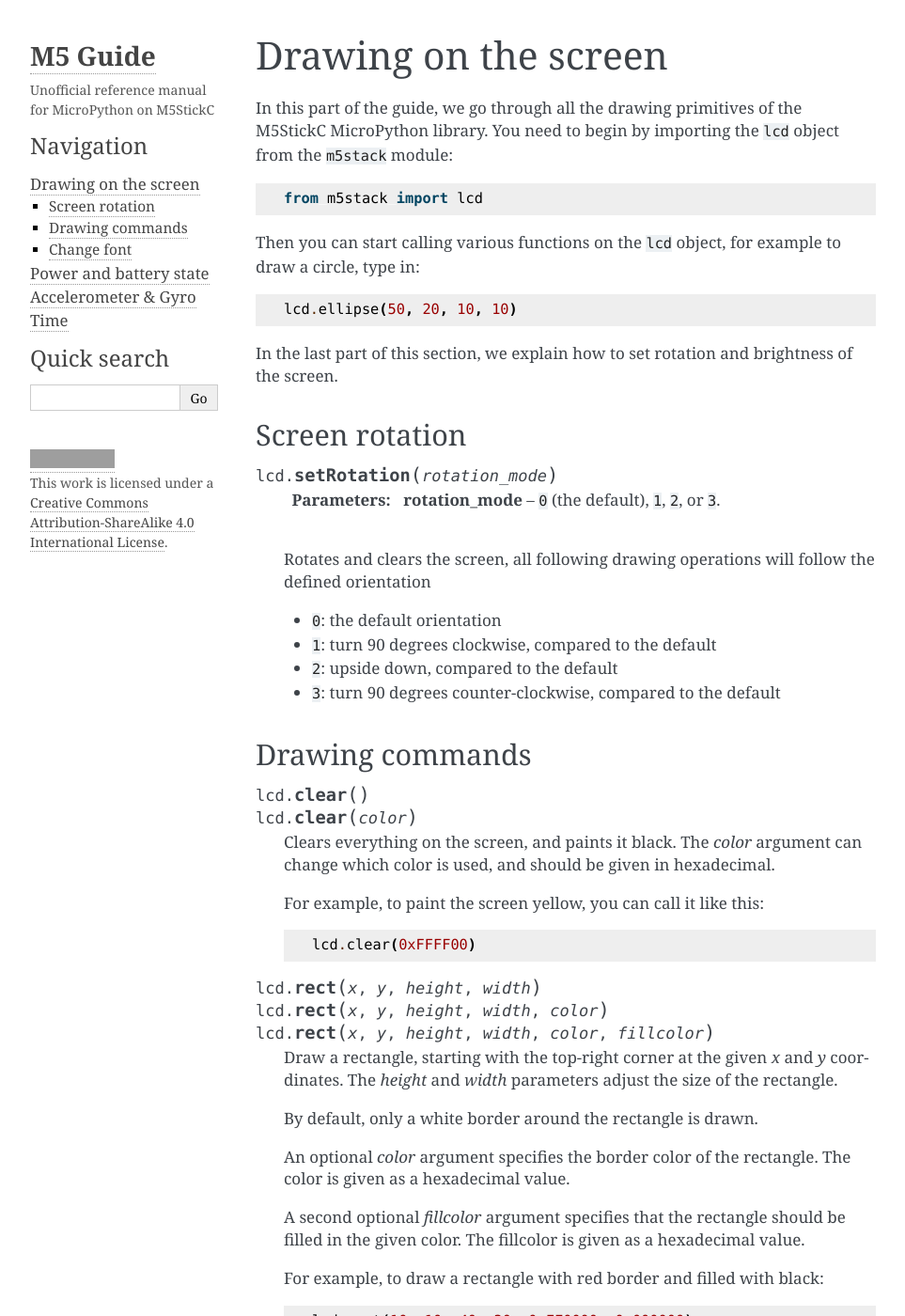
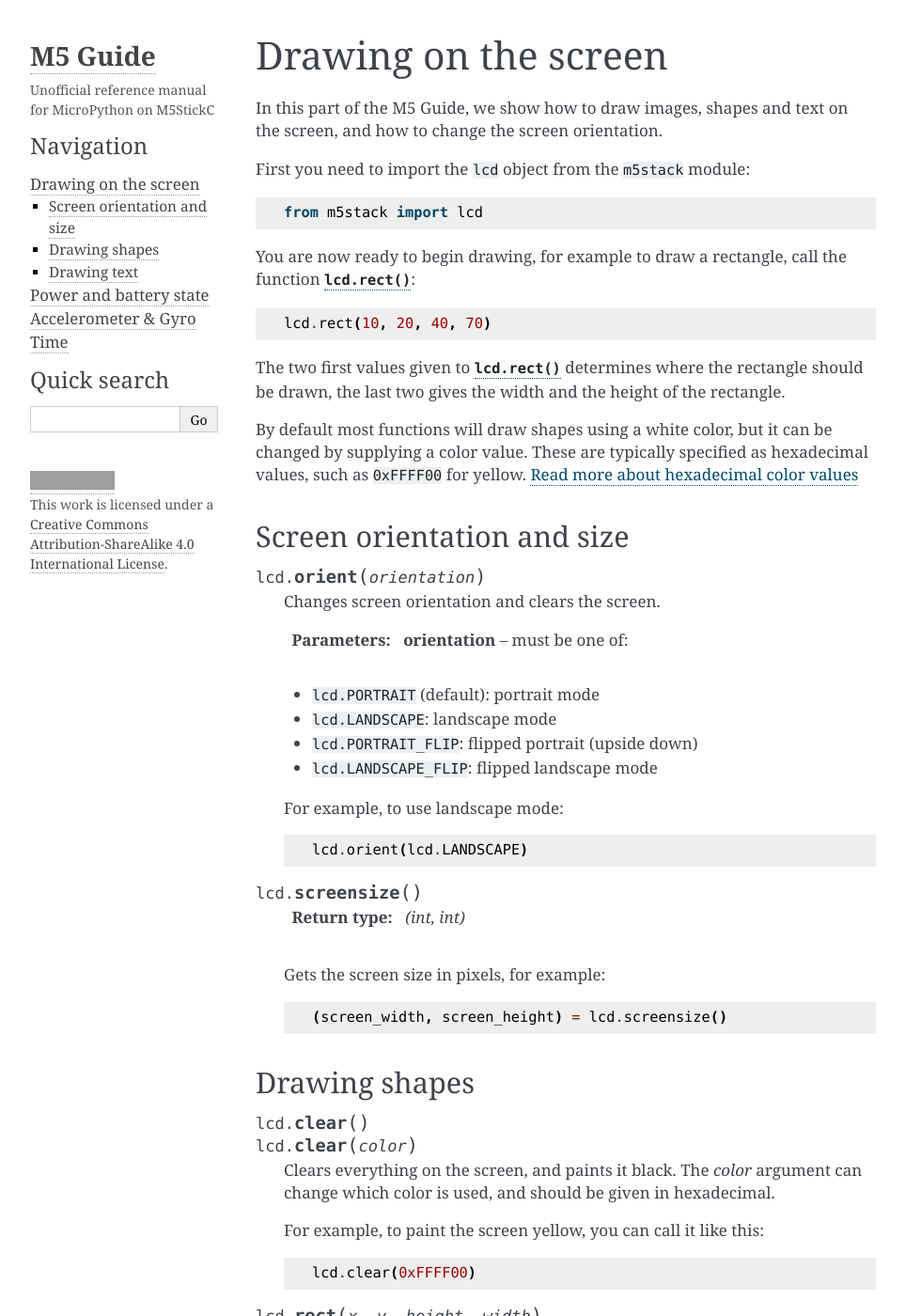
Before and after one commit to DatalogiForAlle/M5Guide, a Sphinx documentation site: the page built from docs/drawing.rst, in a window 1280 px wide and 1400 px high. Shown: the whole window at 94% size, without its empty margins (148-1111 px from the left). Built offline with Sphinx 7.4.7, drawn with Linux system fonts in a browser that asks for light colours; some of the changed text lies outside the part shown; grey boxes are pictures that could not be loaded.

Commit message:
Add more on drawing

```diff
--- a/docs/drawing.rst
+++ b/docs/drawing.rst
@@ -3,36 +3,59 @@
 Drawing on the screen
 =====================
 
-In this part of the guide, we go through all the drawing primitives of
-the M5StickC MicroPython library. You need to begin by importing the
-``lcd`` object from the ``m5stack`` module::
+.. get documentation from https://github.com/loboris/MicroPython_ESP32_psRAM_LoBo/wiki/display
+
+In this part of the M5 Guide, we show how to draw images, shapes and
+text on the screen, and how to change the screen orientation.
+
+First you need to import the ``lcd`` object from the ``m5stack``
+module::
 
    from m5stack import lcd
 
-Then you can start calling various functions on the ``lcd`` object,
-for example to draw a circle, type in::
+You are now ready to begin drawing, for example to draw a rectangle,
+call the function :func:`lcd.rect`::
 
-  lcd.ellipse(50, 20, 10, 10)
+  lcd.rect(10, 20, 40, 70)
 
-In the last part of this section, we explain how to set rotation and
-brightness of the screen.
+The two first values given to :func:`lcd.rect` determines where the
+rectangle should be drawn, the last two gives the width and the height
+of the rectangle.
+
+By default most functions will draw shapes using a white color, but it
+can be changed by supplying a color value. These are typically
+specified as hexadecimal values, such as ``0xFFFF00`` for yellow. `Read more about hexadecimal color
+values
+<https://www.finalsitesupport.com/hc/en-us/articles/115000768887-Hexadecimal-color-values>`_
 
 
-Screen rotation
----------------
-.. function:: lcd.setRotation(rotation_mode)
 
-   :param rotation_mode: ``0`` (the default), ``1``, ``2``, or ``3``.
+Screen orientation and size
+---------------------------
+.. function:: lcd.orient(orientation)
 
-   Rotates and clears the screen, all following drawing operations
-   will follow the defined orientation
+   Changes screen orientation and clears the screen.
 
-   * ``0``: the default orientation
-   * ``1``: turn 90 degrees clockwise, compared to the default
-   * ``2``: upside down, compared to the default
-   * ``3``: turn 90 degrees counter-clockwise, compared to the default
+   :param orientation: must be one of:
+   * ``lcd.PORTRAIT`` (default): portrait mode
+   * ``lcd.LANDSCAPE``: landscape mode
+   * ``lcd.PORTRAIT_FLIP``: flipped portrait (upside down)
+   * ``lcd.LANDSCAPE_FLIP``: flipped landscape mode
 
-Drawing commands
+   For example, to use landscape mode::
+
+     lcd.orient(lcd.LANDSCAPE)
+
+.. function:: lcd.screensize()
+
+   :rtype: `(int, int)`
+
+   Gets the screen size in pixels, for example::
+
+     (screen_width, screen_height) = lcd.screensize()
+
+
+Drawing shapes
 ----------------
 .. function:: lcd.clear()
               lcd.clear(color)
@@ -74,6 +97,107 @@
    :param color: Number: border color (optional)
    :param fillcolor: Number: fill color (optional)
 
+.. function:: lcd.roundrect(x, y, height, width, r)
+              lcd.roundrect(x, y, height, width, r, color)
+              lcd.roundrect(x, y, height, width, r, color, fillcolor)
+
+   Defaults to white border, no fill
+
+.. function:: lcd.pixel(x, y)
+              lcd.pixel(x, y, color)
+
+   Defaults to white
+
+.. function:: lcd.line(x1, y1, x2, y2)
+              lcd.line(x1, y1, x2, y2, color)
+
+   Defaults to white
+
+.. function:: lcd.triangle(x1, y1, x2, y2, x3, y3)
+              lcd.triangle(x1, y1, x2, y2, x3, y3, color)
+              lcd.triangle(x1, y1, x2, y2, x3, y3, color, fillcolor)
+
+   Defaults to white border, no fill.
+
+.. function:: lcd.ellipse(x, y, width, height)
+              lcd.ellipse(x, y, width, height, opt, color)
+              lcd.ellipse(x, y, width, height, opt, color, fillcolor)
+
+   Defaults to white border, no fill.
+
+   If you want to choose color, always supply the number ``15`` as the
+   `opt` parameter.
+
+
+.. function:: lcd.circle(x, y, radius)
+              lcd.circle(x, y, radius, color)
+              lcd.circle(x, y, radius, color, fillcolor)
+
+   Defaults to white border, no fill.
+
+
+.. function:: lcd.arc(x, y, radius, thickness, start, end)
+              lcd.arc(x, y, radius, thickness, start, end, color)
+              lcd.arc(x, y, radius, thickness, start, end, color, fillcolor)
+
+   Defaults to white border, no fill.
+
+   :param x: Number: center x-coordinate
+   :param y: Number: center y-coordinate
+   :param radius: radius of arc
+   :param thickness: Number: thickness of border
+   :param start: Number: start angle in degrees (0°-360°)
+   :param end: Number: end angle in degrees (0°-360°)
+
+
+.. function:: lcd.polygon(x, y, radius, sides, thickness)
+              lcd.polygon(x, y, radius, sides, thickness, color)
+              lcd.polygon(x, y, radius, sides, thickness, color, fillcolor)
+              lcd.polygon(x, y, radius, sides, thickness, color, fillcolor, rotate=0)
+
+   Defaults to white border, no fill.
+
+   The ``fillcolor`` argument to :func:`lcd.polygon` appears buggy, so you might experience
+   some difficulty.
+
+   :param x: Number: center x-coordinate
+   :param y: Number: center y-coordinate
+   :param radius: Number: radius of polygon
+   :param radius: Number: number of sides of the polygon
+   :param thickness: Number: thickness of border
+   :param rotate: Number: angle to rotate in degrees (0°-360°)
+
+
+.. function:: lcd.image(x, y, filename)
+
+   :param x: Number: x-coordinate
+   :param y: Number: y-coordinate
+   :param filename: String: filename of image file, e.g. ``"img.bmp"``
+
+   Supports ``.bmp`` and ``.jpg``
+
+
+..
+   **DONE:**
+   ::
+      lcd.clear(color=0x000000)
+      lcd.text(x, y, 'hello world', color=0xffffff, transparent=True)
+      lcd.print('hello world', x, y, color=0xffffff, transparent=True)
+      lcd.rect(x, y, width, height, color=0xffffff, fillcolor=0xffffff)
+
+   **TODO:**
+   ::
+      lcd.pixel(x, y, 0xffffff)
+      lcd.line(x1, y1, x2, y2, 0xffffff)
+      lcd.triangle(x1, y1, x2, y2, x3, y3, color=0xffffff, fillcolor=0xffffff)
+      lcd.circle(x, y, radius, color=0xffffff, fillcolor=0xffffff)
+      lcd.ellipse(x, y, rx, ry, color=0xffffff, fillcolor=0xffffff)
+      lcd.arc(x, y, radius, thick, start, end, color=0xffffff, fillcolor=0xffffff)
+      lcd.polygon(x, y, radius, sides, thick, color=0xffffff, fillcolor=0xffffff, rotate=10)
+
+
+Drawing text
+------------
 .. function:: lcd.text(x, y, msg)
               lcd.text(x, y, msg, color)
               lcd.text(x, y, msg, color, transparent=True)
@@ -94,27 +218,8 @@
    Aligning text in the center of the screen, can be done by replacing
    either `x` or `y`, or both, with the special value :const:`lcd.CENTER`
 
-..
-   **DONE:**
-   ::
-      lcd.clear(color=0x000000)
-      lcd.text(x, y, 'hello world', color=0xffffff, transparent=True)
-      lcd.print('hello world', x, y, color=0xffffff, transparent=True)
-      lcd.rect(x, y, width, height, color=0xffffff, fillcolor=0xffffff)
+.. function:: lcd.setTextColor(0x000000, 0xffffff)
 
-   **TODO:**
-   ::
-      lcd.pixel(x, y, 0xffffff)
-      lcd.line(x1, y1, x2, y2, 0xffffff)
-      lcd.triangle(x1, y1, x2, y2, x3, y3, color=0xffffff, fillcolor=0xffffff)
-      lcd.circle(x, y, radius, color=0xffffff, fillcolor=0xffffff)
-      lcd.ellipse(x, y, rx, ry, color=0xffffff, fillcolor=0xffffff)
-      lcd.arc(x, y, radius, thick, start, end, color=0xffffff, fillcolor=0xffffff)
-      lcd.polygon(x, y, radius, sides, thick, color=0xffffff, fillcolor=0xffffff, rotate=10)
-
-
-Change font
------------
 .. function:: lcd.font(font)
 
    ``lcd.font(lcd.FONT_Default)``
```
